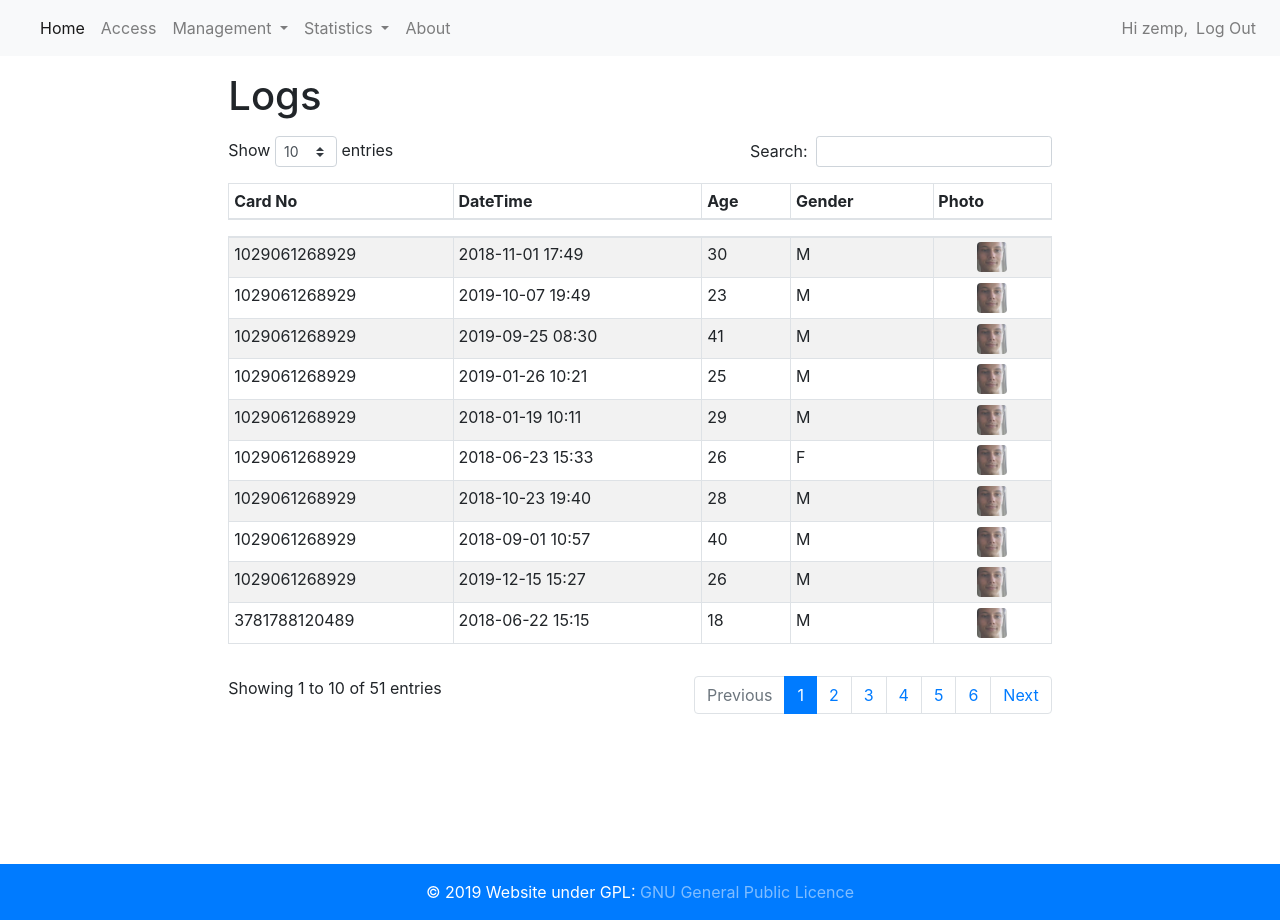
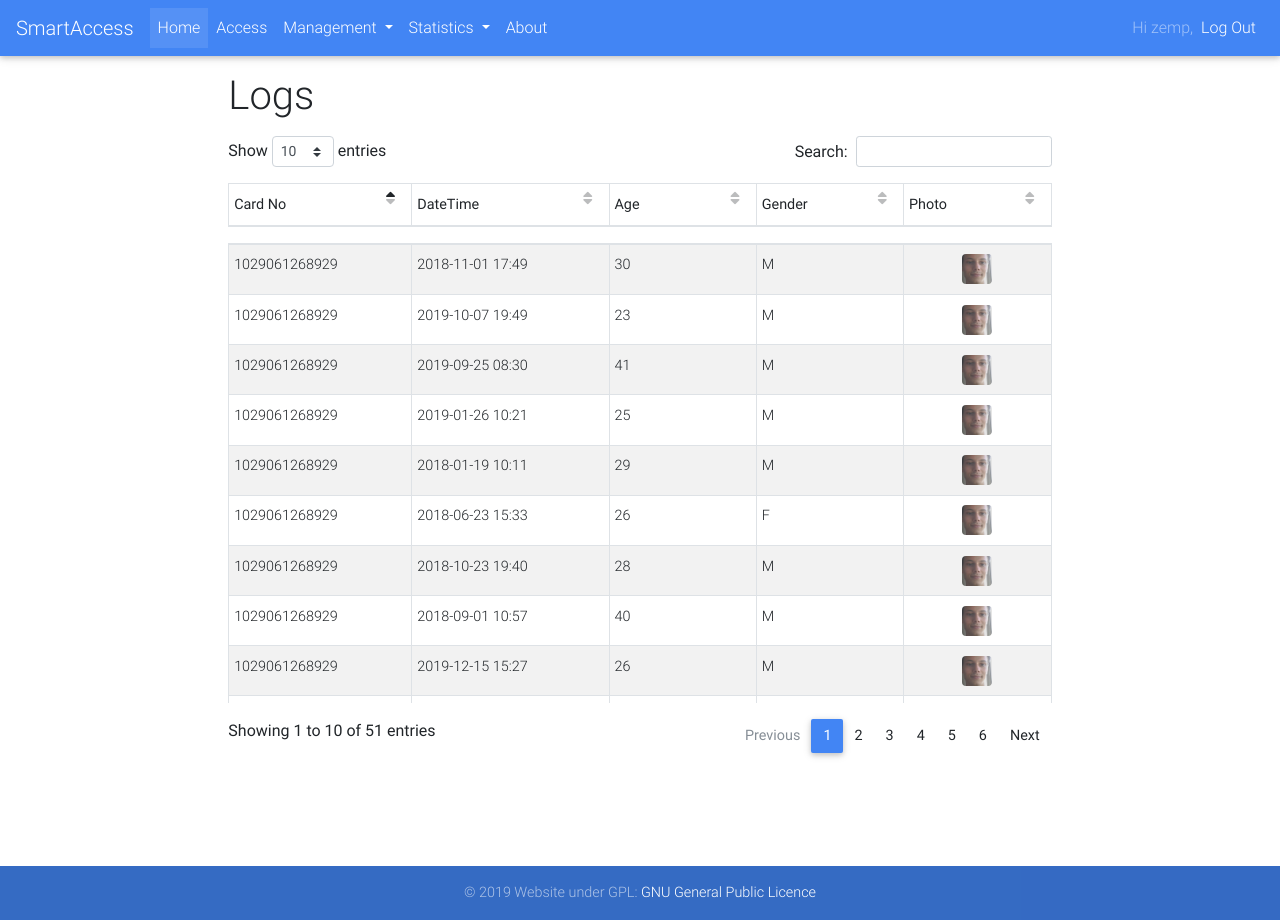
Before and after one commit to LorenzoAgnolucci/smartaccess, a Django app: page /rfid/logs in a window 1280 px wide. Run offline with Django 3.2, Linux system fonts and the light colour scheme; a user stored in the database is signed in; data comes from the database, SQL or seed files in the repository; lists and menus that the app fills with data are empty; some libraries are stand-ins or nearby versions.

Commit message:
Fixed log table arrow and redesigned navbar/footer

```diff
--- a/rfid/templates/rfid/logs.html
+++ b/rfid/templates/rfid/logs.html
@@ -14,6 +14,8 @@
             $('.dataTables_length').addClass('bs-select');
         });
     </script>
+    <!-- Font Awesome -->
+    <link rel="stylesheet" href="https://use.fontawesome.com/releases/v5.8.2/css/all.css">
 {% endblock %}
 
 {% block title %}Logs{% endblock %}
@@ -26,7 +28,7 @@
         <table id='dtVerticalScroll' class="table table-striped table-bordered table-sm">
             <thead>
             <tr>
-                <th class="th-sm">Card No</th>
+                <th class="th-sm">Card No <span class="fa-li"><i class="fas fa-check-square"></i></span></th>
                 <th class="th-sm">DateTime</th>
                 <th class="th-sm">Age</th>
                 <th class="th-sm">Gender</th>
@@ -40,10 +42,11 @@
                     <td>{{ log.log_datetime|date:"Y-m-d H:i" }}</td>
                     <td>{{ log.age }}</td>
                     <td>{{ log.sex }}</td>
-                    <td style="text-align: center"><a data-toggle="modal" data-target="#cropModal"><img
+                    <td style="text-align: center"><a data-toggle="modal" data-target="#cropModal{{ log.id }}"><img
                             class="table-image rounded" alt="face crop" src="{% static log.photo.name %}"></a></td>
                 </tr>
-                <div id="cropModal" class="modal fade" tabindex="-1" role="dialog" aria-labelledby="cropModalLabel"
+                <div id="cropModal{{ log.id }}" class="modal fade" tabindex="-1" role="dialog"
+                     aria-labelledby="cropModalLabel"
                      aria-hidden="true">
                     <div class="modal-dialog modal-sm">
                         <div class="modal-content">
--- a/templates/base.html
+++ b/templates/base.html
@@ -10,6 +10,8 @@
     <script src="{% static 'rfid/js/jquery-3.4.1.min.js' %}"></script>
     <script src="{% static 'rfid/js/popper.min.js' %}"></script>
     <script src="{% static 'rfid/js/bootstrap.min.js' %}"></script>
+    <!-- Material Design Bootstrap -->
+    <link href="{% static 'rfid/css/mdb.min.css' %}" rel="stylesheet">
 
     <link rel="stylesheet" type="text/css" href="{% static 'rfid/mystyle.css' %}" media="screen"/>
 
@@ -37,11 +39,11 @@
 </div>
 <div class="fixed-bottom">
     <!-- Footer -->
-    <footer class="page-footer font-small bg-primary text-white mt-auto mastfoot">
+    <footer class="page-footer font-small" style="background-color: #4285F4">
 
         <!-- Copyright -->
         <div class="footer-copyright text-center py-3 bottom">© 2019 Website under GPL:
-            <a href="https://www.gnu.org/licenses/gpl-3.0.en.html" class="text-white-50">GNU General Public Licence</a>
+            <a href="https://www.gnu.org/licenses/gpl-3.0.en.html">GNU General Public Licence</a>
         </div>
         <!-- Copyright -->
 
--- a/templates/base_site.html
+++ b/templates/base_site.html
@@ -1,8 +1,8 @@
 {% extends 'base.html' %}
 
 {% block nav %}
-    <nav class="navbar navbar-expand-lg navbar-light bg-light">
-        <a class="navbar-brand" href="#"></a>
+    <nav class="navbar navbar-expand-lg navbar-dark primary-color">
+        <a class="navbar-brand" href="{% url 'rfid:index' %}">SmartAccess</a>
         <button class="navbar-toggler" type="button" data-toggle="collapse" data-target="#navbarSupportedContent"
                 aria-controls="navbarSupportedContent" aria-expanded="false" aria-label="Toggle navigation">
             <span class="navbar-toggler-icon"></span>
```
